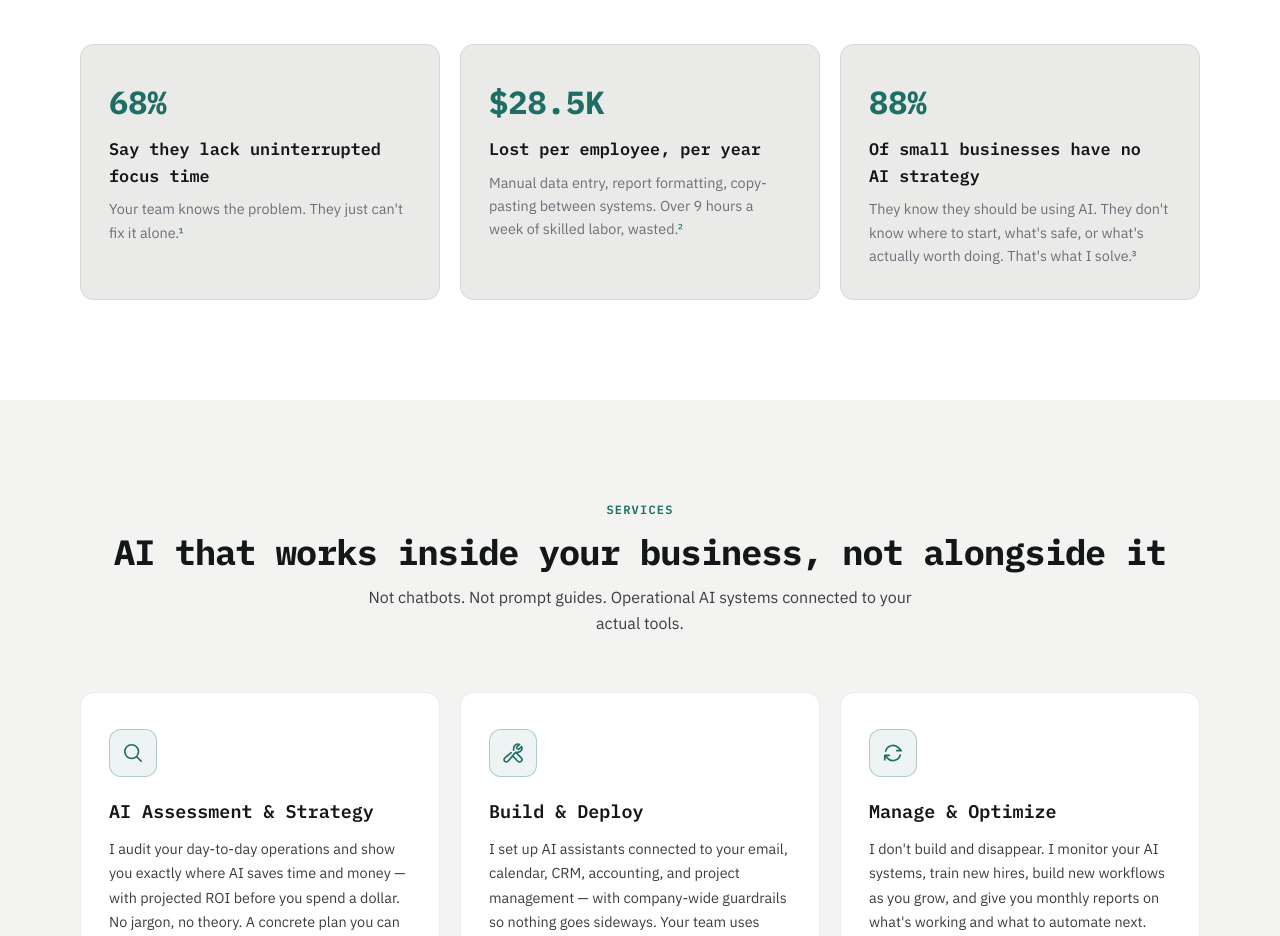
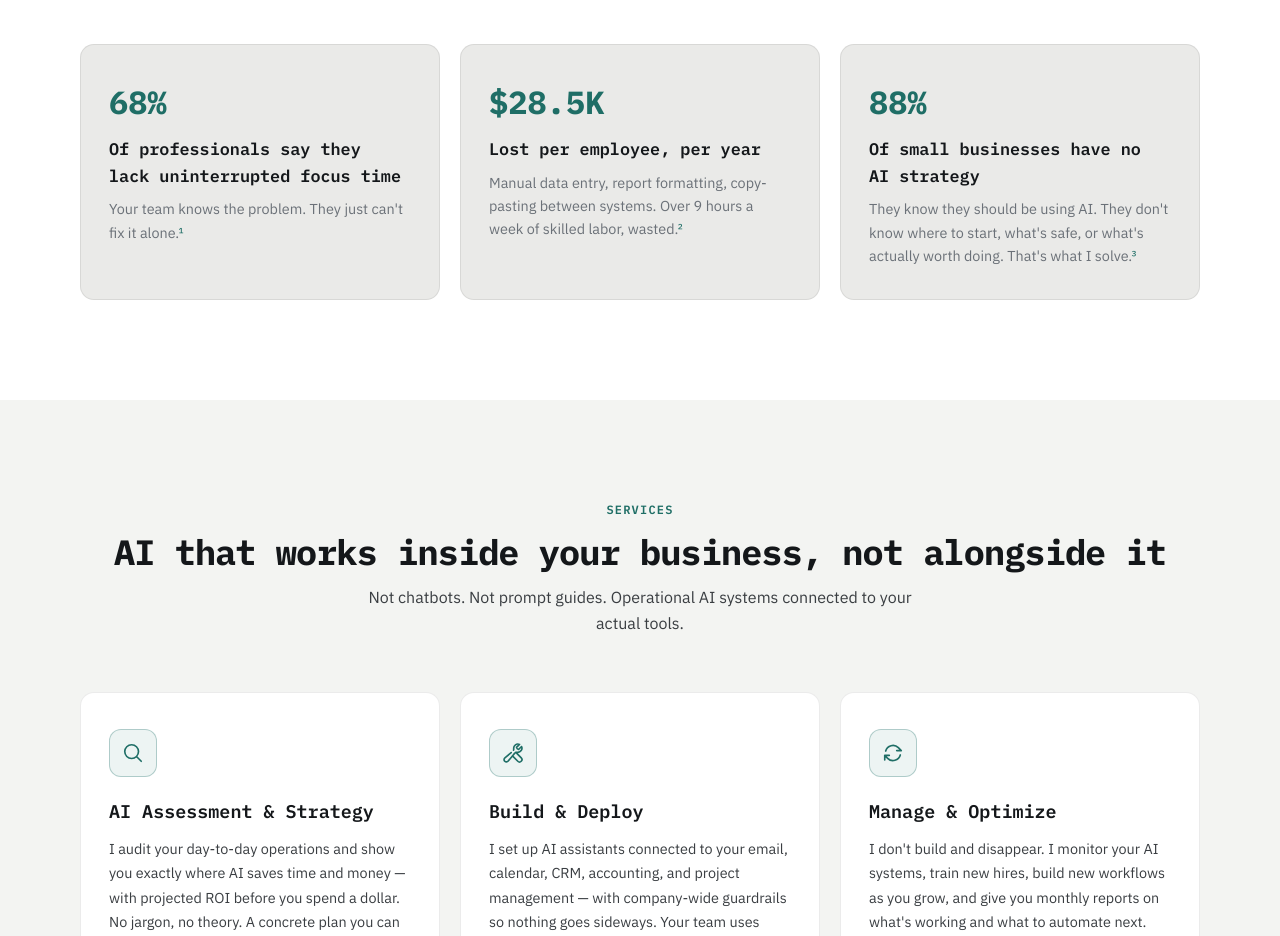
Before and after one commit to jingyen/jeffcheung.ai, a plain HTML site: page docs/index.html in a window 1280 px wide. Shown: the part 1060-1996 px from the top of the page. Drawn offline with Linux system fonts and the light colour scheme.

Commit message:
Add 'of professionals' to focus time stat

```diff
--- a/docs/index.html
+++ b/docs/index.html
@@ -176,7 +176,7 @@
     <section class="section problems"><div class="container">
       <div class="sh"><div class="sh-tag">The Problem</div><h2>Your best people are doing your worst work</h2><p>The tasks eating your team's day are exactly the ones AI handles best.</p></div>
       <div class="problem-grid">
-        <div class="problem-card"><div class="problem-stat">68%</div><h3>Say they lack uninterrupted focus time</h3><p>Your team knows the problem. They just can't fix it alone.<a href="#fn1" style="color:var(--accent);text-decoration:none;">¹</a></p></div>
+        <div class="problem-card"><div class="problem-stat">68%</div><h3>Of professionals say they lack uninterrupted focus time</h3><p>Your team knows the problem. They just can't fix it alone.<a href="#fn1" style="color:var(--accent);text-decoration:none;">¹</a></p></div>
         <div class="problem-card"><div class="problem-stat">$28.5K</div><h3>Lost per employee, per year</h3><p>Manual data entry, report formatting, copy-pasting between systems. Over 9 hours a week of skilled labor, wasted.<a href="#fn2" style="color:var(--accent);text-decoration:none;">²</a></p></div>
         <div class="problem-card"><div class="problem-stat">88%</div><h3>Of small businesses have no AI strategy</h3><p>They know they should be using AI. They don't know where to start, what's safe, or what's actually worth doing. That's what I solve.<a href="#fn3" style="color:var(--accent);text-decoration:none;">³</a></p></div>
       </div>
```
Also changed, not shown: html/index.html (+1 -1 lines).
